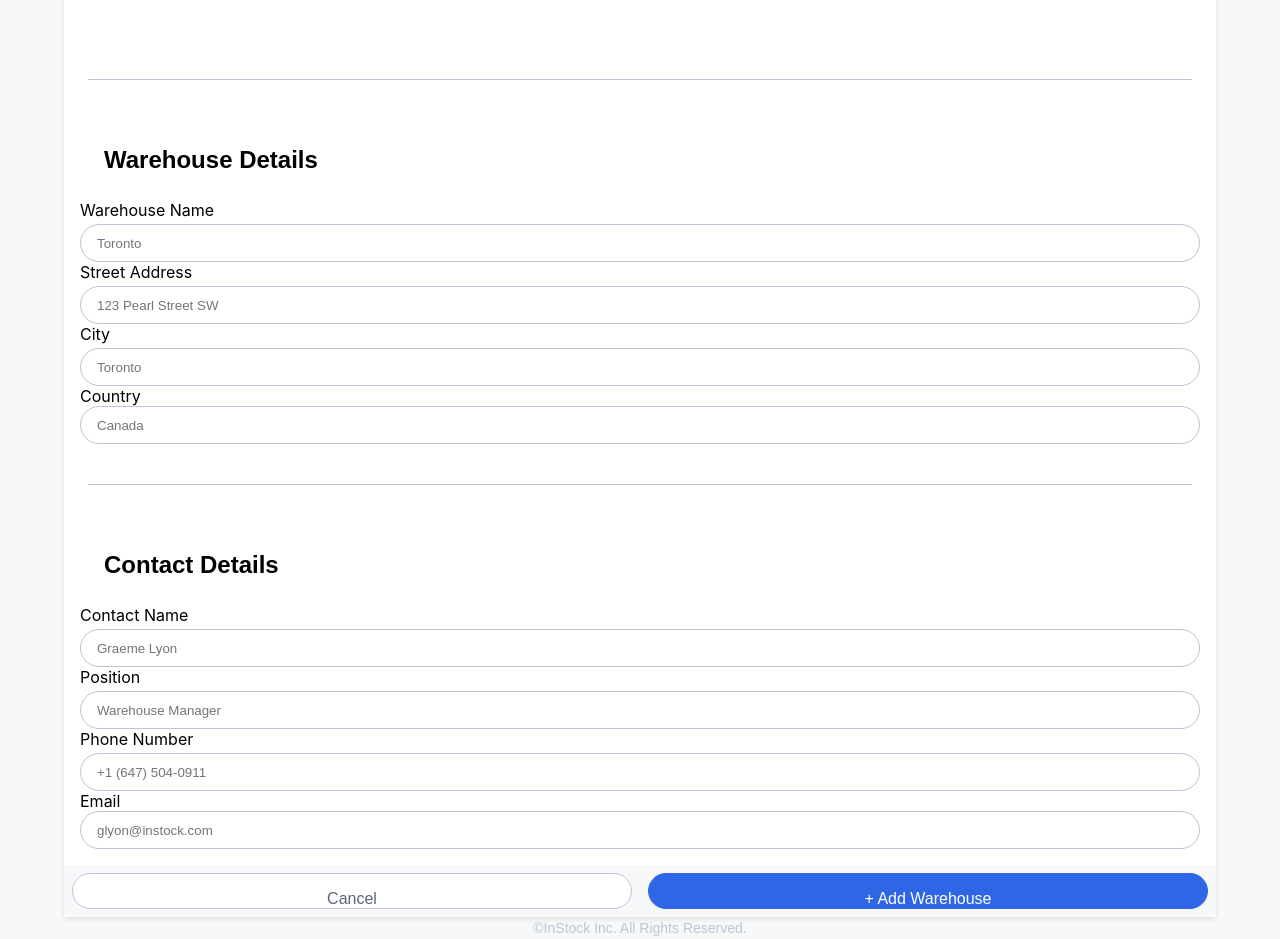
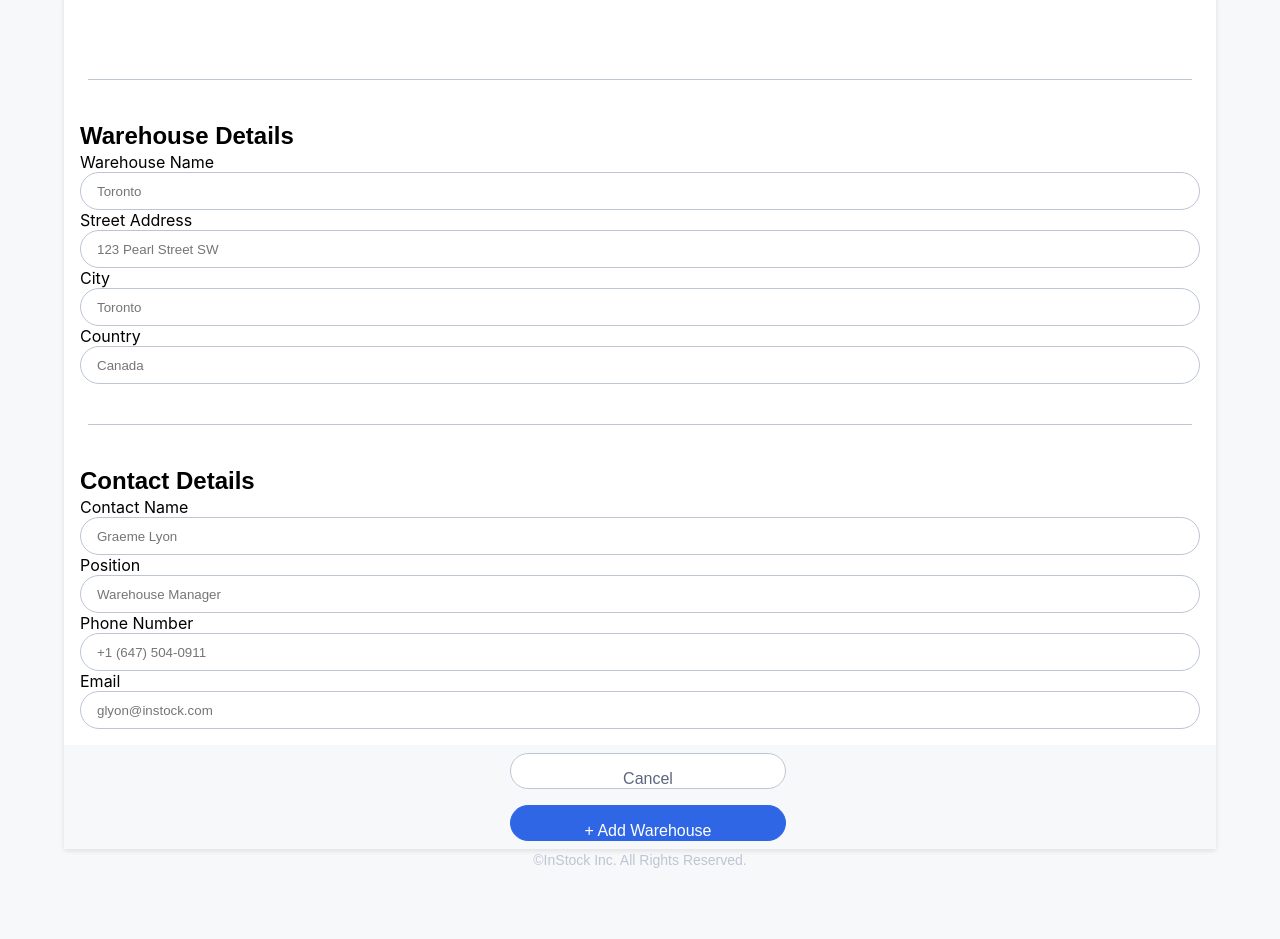
Before and after one commit to quindipc/InStock-Client, a React (Create React App) app: page / in a window 1280 px wide. Shown: the part 408-1347 px from the top of the page. After the commit the page ends 1279 px from the top, so only its background shows below. Built offline with nearby package versions, Linux system fonts and the light colour scheme.

Commit message:
Edit form fields error and success handling

```diff
--- a/src/App.jsx
+++ b/src/App.jsx
@@ -6,8 +6,8 @@ import { BrowserRouter, Routes, Route } from 'react-router-dom';
 
 // Components & Pages
 // import Footer from './components/Footer/Footer';
-import WarehousePage from './pages/warehousePage';
-import InventoryPage from './pages/inventoryPage';
+import WarehousePage from './pages/WarehousePage';
+import InventoryPage from './pages/InventoryPage';
 
 export default function App() {
   return (
--- a/src/components/AddNewWarehouse/AddNewWarehouse.jsx
+++ b/src/components/AddNewWarehouse/AddNewWarehouse.jsx
@@ -12,7 +12,7 @@ export default function AddNewWarehouse() {
   const navigate = useNavigate();
   const BASE_URL = "http://localhost:8000/";
 
-  const [formData, setFormData] = useState({
+  const initialFormData = {
     wh__name: "",
     wh__address: "",
     wh__city: "",
@@ -21,8 +21,9 @@ export default function AddNewWarehouse() {
     wh__contactnumber: "",
     wh__contactposition: "",
     wh__contactemail: "",
-  });
+  }
 
+  const [formData, setFormData] = useState(initialFormData)
   const [showSuccess, setSuccess] = useState(false);
   const [showError, setError] = useState(false);
 
@@ -35,6 +36,17 @@ export default function AddNewWarehouse() {
   const handleSubmit = (event) => {
     event.preventDefault();
 
+    const allFieldsFilled = Object.values(formData).every(
+      (value) => value !== "",
+    );
+    if (!allFieldsFilled) {
+      setError(true);
+      return;
+    }
+
+    // Resets the error state
+    setError(false);
+
     // POST request to the server
     // TODO: Do I need to add a useEffect here???
     axios
@@ -44,6 +56,9 @@ export default function AddNewWarehouse() {
       setSuccess(true);
       setTimeout(() => {
         navigate("/");
+        setFormData(initialFormData);
+        setError(false);
+        setSuccess(false);
       }, 3000);
     })
     .catch((error) => {
@@ -54,17 +69,18 @@ export default function AddNewWarehouse() {
   const cancelHandler = (event) => {
     event.preventDefault();
     const confirmCancel = window.confirm(
-      "Are you sure you would like to cancel?"
+      "Are you sure you would like to cancel?",
     );
     if (confirmCancel) {
       navigate("/");
     }
   };
 
+  const inputClassName = showError ? "newwh__input newwh__input--error" : "newwh__input";
+
   return (
     <section className="newwh">
       <div className="newwh__container">
-
         <div className="newwh__header">
           {/* ADD NEW WAREHOUSE HEADER */}
           <Link to="/" className="newwh__back">
@@ -77,17 +93,19 @@ export default function AddNewWarehouse() {
           <h1 className="newwh__title">Add New Warehouse</h1>
         </div>
 
-        <hr className="newwh__divider" />
+        <hr className="newwh__divider newwh__divider--top" />
 
         <form className="newwh__form" onSubmit={handleSubmit}>
           {/* WAREHOUSE DETAILS */}
+          <div className="newwh__container-form">
           <div className="newwh__warehousedetails">
-            <h2 className="newwh__title">Warehouse Details</h2>
+            <h2 className="newwh__subtitle">Warehouse Details</h2>
+            <div className="newwh__container-input">
               <label htmlFor="wh__name" className="newwh__subheader">
                 Warehouse Name
               </label>
               <input
-              className="newwh__input"
+                className={inputClassName}
                 id="wh__name"
                 name="wh__name"
                 value={formData.wh__name}
@@ -95,12 +113,14 @@ export default function AddNewWarehouse() {
                 placeholder="Toronto"
                 onChange={handleChange}
               />
+            </div>
 
+            <div className="newwh__container-input">
               <label htmlFor="wh__address" className="newwh__subheader">
                 Street Address
               </label>
               <input
-              className="newwh__input"
+                className={inputClassName}
                 id="wh__address"
                 name="wh__address"
                 value={formData.wh__address}
@@ -108,12 +128,14 @@ export default function AddNewWarehouse() {
                 placeholder="123 Pearl Street SW"
                 onChange={handleChange}
               />
+            </div>
 
+            <div className="newwh__container-input">
               <label htmlFor="wh__city" className="newwh__subheader">
                 City
               </label>
               <input
-              className="newwh__input"
+                className={inputClassName}
                 id="wh__city"
                 name="wh__city"
                 value={formData.wh__city}
@@ -121,9 +143,12 @@ export default function AddNewWarehouse() {
                 placeholder="Toronto"
                 onChange={handleChange}
               />
+            </div>
+
+            <div className="newwh__container-input">
               <label htmlFor="wh__country">Country</label>
               <input
-              className="newwh__input"
+                className={inputClassName}
                 id="wh__country"
                 name="wh__country"
                 value={formData.wh__country}
@@ -132,21 +157,19 @@ export default function AddNewWarehouse() {
                 onChange={handleChange}
               />
             </div>
-
+          </div>
 
           {/* CONTACT DETAILS */}
-          <hr className="newwh__divider" />
+          <hr className="newwh__divider newwh__divider--tablet" />
           <div className="newwh__contactdetails">
-              <h2 className="newwh__title">Contact Details</h2>
+            <h2 className="newwh__subtitle">Contact Details</h2>
 
-            <label
-              htmlFor="wh__contactname"
-              className="newwh__subheader"
-            >
+            <div className="newwh__container-input">
+              <label htmlFor="wh__contactname" className="newwh__subheader">
                 Contact Name
               </label>
               <input
-              className="newwh__input"
+                className={inputClassName}
                 id="wh__contactname"
                 name="wh__contactname"
                 value={formData.wh__contactname}
@@ -154,15 +177,14 @@ export default function AddNewWarehouse() {
                 placeholder="Graeme Lyon"
                 onChange={handleChange}
               />
+            </div>
 
-            <label
-              htmlFor="wh__contactposition"
-              className="newwh__subheader"
-            >
+            <div className="newwh__container-input">
+              <label htmlFor="wh__contactposition" className="newwh__subheader">
                 Position
               </label>
               <input
-              className="newwh__input"
+                className={inputClassName}
                 id="wh__contactposition"
                 name="wh__contactposition"
                 value={formData.wh__contactposition}
@@ -170,15 +192,14 @@ export default function AddNewWarehouse() {
                 placeholder="Warehouse Manager"
                 onChange={handleChange}
               />
+            </div>
 
-            <label
-              htmlFor="wh__contactnumber"
-              className="newwh__subheader"
-            >
+            <div className="newwh__container-input">
+              <label htmlFor="wh__contactnumber" className="newwh__subheader">
                 Phone Number
               </label>
               <input
-              className="newwh__input"
+                className={inputClassName}
                 id="wh__contactnumber"
                 name="wh__contactnumber"
                 value={formData.wh__contactnumber}
@@ -186,10 +207,12 @@ export default function AddNewWarehouse() {
                 placeholder="+1 (647) 504-0911"
                 onChange={handleChange}
               />
+            </div>
 
+            <div className="newwh__container-input">
               <label htmlFor="wh__contactemail">Email</label>
               <input
-              className="newwh__input"
+                className={inputClassName}
                 id="wh__contactemail"
                 name="wh__contactemail"
                 value={formData.wh__contactemail}
@@ -197,6 +220,7 @@ export default function AddNewWarehouse() {
                 placeholder="glyon@instock.com"
                 onChange={handleChange}
               />
+            </div>
 
             {/* Error handling */}
             {showError && (
@@ -205,19 +229,19 @@ export default function AddNewWarehouse() {
               </div>
             )}
           </div>
+          </div>
           <div className="newwh__action">
+            <div className="newwh__buttons">
             <button
               onClick={cancelHandler}
               className="newwh__button newwh__button--cancel"
             >
               Cancel
             </button>
-          <button
-            type="submit"
-            className="newwh__button newwh__button--add"
-          >
+            <button onSubmit={handleSubmit} className="newwh__button newwh__button--add">
               + Add Warehouse
             </button>
+            </div>
           </div>
         </form>
 
@@ -228,4 +252,4 @@ export default function AddNewWarehouse() {
       </div>
     </section>
   );
-};
+}
```
Lines whose indentation alone changed are shown as unchanged.
